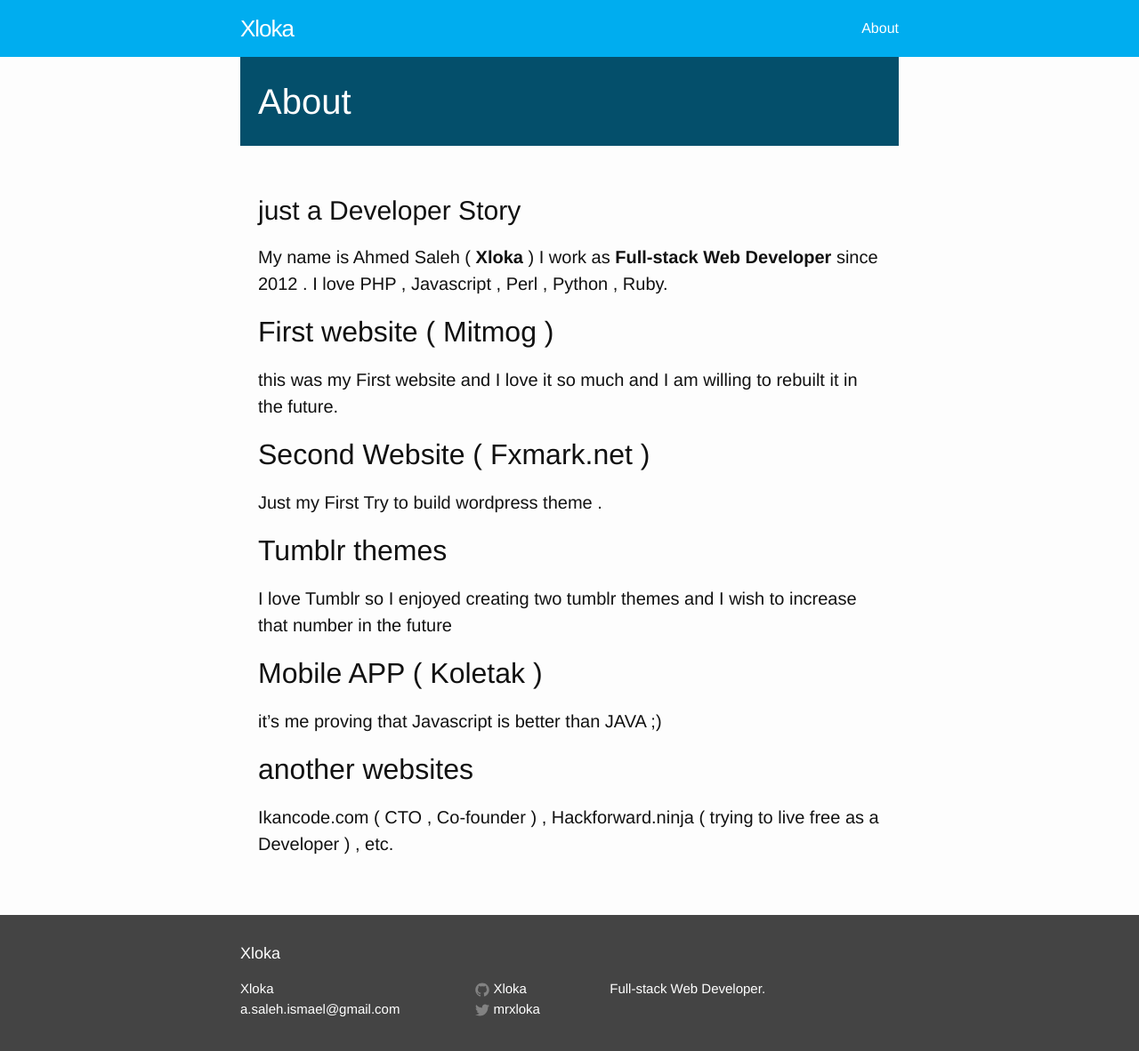
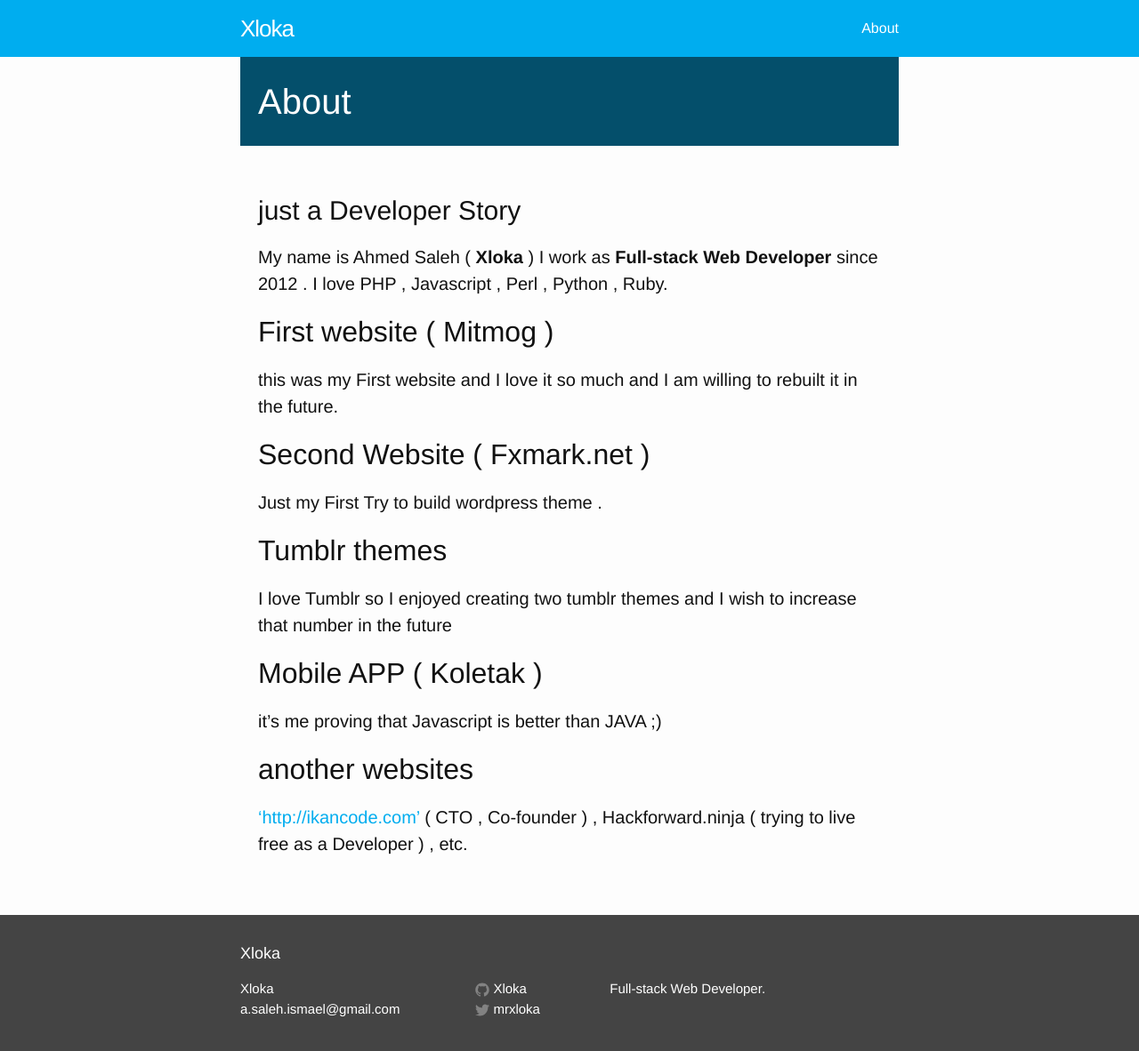
Before and after one commit to Xloka/xloka.github.io, a Jekyll site: the page built from about.md, in a window 1280 px wide and 1206 px high. Shown: the top 1182 px of the window at 89% size. Built offline with Jekyll 4.4.1, drawn with Linux system fonts in a browser that asks for light colours; some of the changed lines change nothing that is shown.

Commit message:
final about

```diff
--- a/about.md
+++ b/about.md
@@ -21,4 +21,4 @@
 it's me proving that Javascript is better than JAVA ;)
 
 ## another websites
-Ikancode.com ( CTO , Co-founder ) , Hackforward.ninja ( trying to live free as a Developer ) , etc.
+['http://ikancode.com'](Ikancode.com) ( CTO , Co-founder ) , Hackforward.ninja ( trying to live free as a Developer ) , etc.
```
